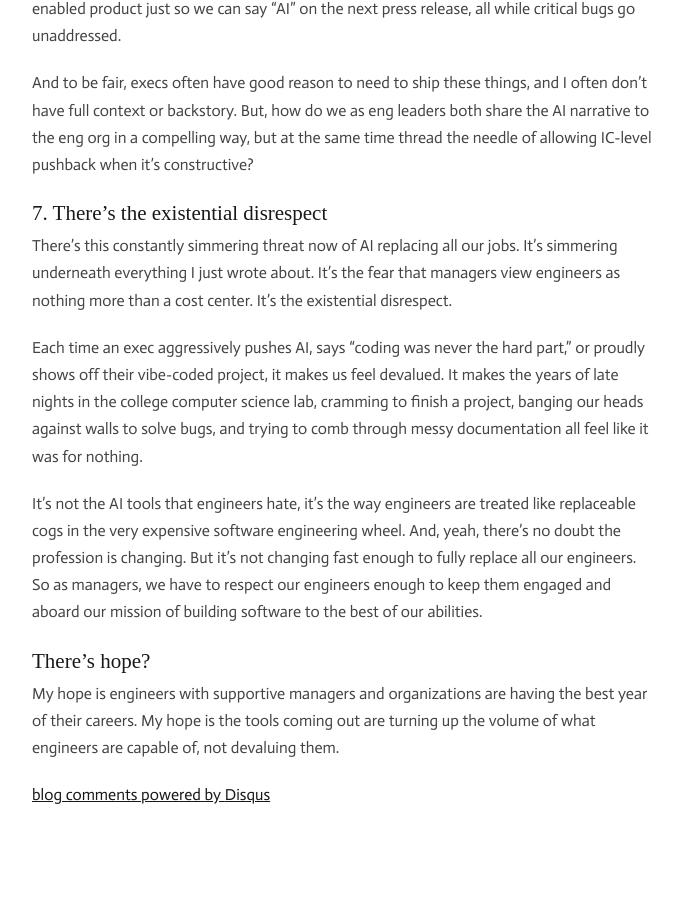
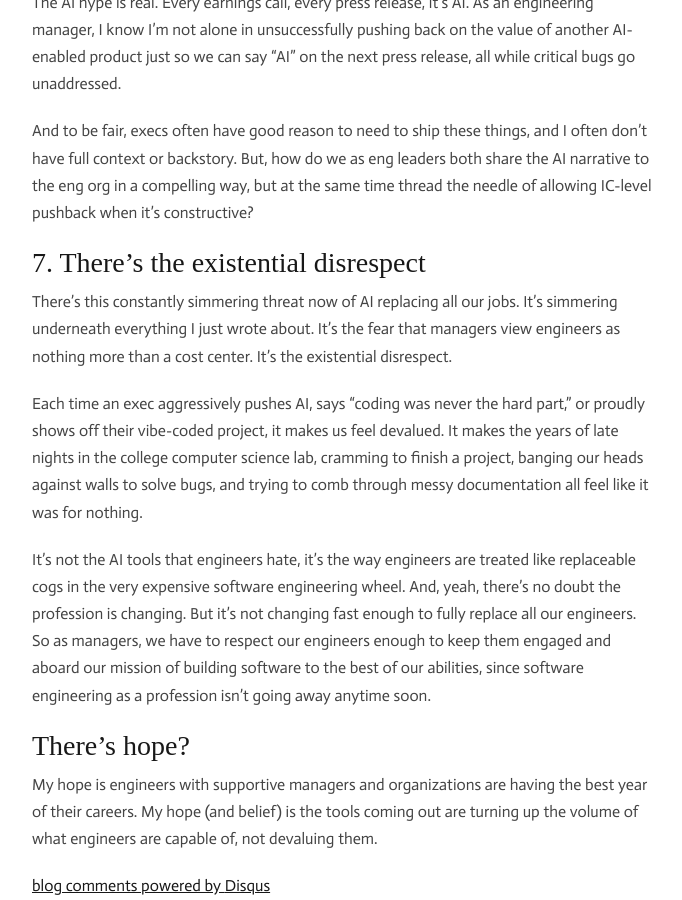
Before and after one commit to phrenchphry11/phrenchphry11.github.com, a Jekyll site: the page built from _posts/2026-08-12-Seven-Reasons-Engineers-Hate-Their-Managers.md, in a window 1280 px wide and 900 px high, scrolled down 2769 px. Shown: the whole window, without its empty margins (138-820 px from the left). Built offline with Jekyll 4.4.1, drawn with Linux system fonts in a browser that asks for light colours; nearby versions of some CDN libraries; some web fonts are replaced; Markdown is read by kramdown in place of the engine named in the settings; comment, search, counter and statistics services are not loaded; before the commit the page ends 3577 px from its top, so only the background shows below that.

Commit message:
Revert headers to h3, tweak closing line of section 7, add trailing newline
Co-Authored-By: Claude Sonnet 5 <noreply@anthropic.com>

```diff
--- a/_posts/2026-08-12-Seven-Reasons-Engineers-Hate-Their-Managers.md
+++ b/_posts/2026-08-12-Seven-Reasons-Engineers-Hate-Their-Managers.md
@@ -5,7 +5,7 @@ comments: true
 excerpt: AI has changed a lot in our day-to-day as EMs and ICs.  Here are seven reasons engineers are losing trust in their managers right now, but also the case for hope.
 ---
 
-#### 1. Information-gathering is becoming more siloed
+### 1. Information-gathering is becoming more siloed
 
 When I first joined Fieldwire, I joined as an engineering manager who had no previous experience contributing to Fieldwire's codebase.  I was a blank slate.  No historical knowledge of product decisions, no context on tech debt that hung around, no sense of tech design plans that were implemented or scrapped.  And for me, the best way to learn more was to ask around.  Sometimes I'd ask people to point me to documentation, RFCs, or old JIRA tickets, but sometimes I'd just ask people to talk me through it directly.  It'd mean we'd have an extra-long 1-1, a nice coffee walk, or an extra team huddle.
 
@@ -16,7 +16,7 @@ But as we've onboarded new engineering leaders at Fieldwire, I've noticed a more
 Sure, we're able to churn out pretty good design docs now, but we're doing it without the messy coalition-building, historical digging, and collaboration that makes these docs even more robust.  And for ICs, that means less opportunity to bring their insights and opinions to org leaders.
 
 
-#### 2. Deadlines are more arbitrary
+### 2. Deadlines are more arbitrary
 
 I'd like to think I'm the type of manager who pushes back when someone sets unrealistic goals for my team.  As an IC, I know the feeling when an exec tells me "coding up an A/B test for this signup flow should only take a week" because he made a few PRs on that part of the codebase a couple years ago. I don't want people on my teams to feel that.
 
@@ -24,13 +24,13 @@ That said, AI has supercharged the setting of arbitrary productivity goals.  I'v
 
 Sure, a vibe-coded prototype can often prove out something tangible, and it can speed up early development decisions, but without consulting the devs who will be involved, it increases the trust gap between engineers and their managers.
 
-#### 3. Metrics are used in ambiguous ways
+### 3. Metrics are used in ambiguous ways
 
 As a self-professed metrics-obsessed engineer, I love to measure all things dev-experience, but I know to take these all with a grain of salt.  I like to keep track of how long PRs stay in review, but I know some PRs take longer than others to review.  I measure the size and rate of change of my bug backlogs, but I know our team has seasons of driving down bugs and also pushing out features quickly.
 
 But suddenly, teams have these new metrics dashboards popping up.  AI made it easy to count lines of code, PR volume, token usage, and AI-generated code accepted.  Some teams are more heavily measuring the things AI inflates. I know I'm not alone in resenting being graded on gameable numbers.
 
-#### 4. AI rewards context switching
+### 4. AI rewards context switching
 
 AI rewards context switching.  By way of example, a top dev on my team currently has 2 RFCs open, a backend PR open, as well as separate iOS and Android PRs in the works.  Claude is great at cruising through these different workstreams, and this dev's commit numbers this month are through the roof.
 
@@ -38,27 +38,27 @@ The problem?  Engineering managers are fundamentally supposed to be GOOD at cont
 
 And I worry this will deepen the problem.  EMs are used to context switching, AI supercharges IC-level context switching.  EMs can easily capitalize on an IC's fragmented attention by jamming in more planning meetings, sprint ceremonies, all while losing sight of the most important thing to protect: an IC's focus.
 
-#### 5. Performance expectations are subtly changing
+### 5. Performance expectations are subtly changing
 
 We've heard a lot about the collapsing of R&D roles in software orgs now.  PMs can vibe code prototypes, and engineers can free up their time to help make product decisions.  It feels like everyone's mental model of a "good" engineer is changing.  Now, a good engineer is someone who can code, but can also be flexible, jump in with product enhancements, be willing to try new ideas, technology, or product areas.
 
 That said, how many EMs and engineering orgs are actually updating their career ladders to reflect that?  How many interview loops are changed to test IC engineers on their product sense?  Folks say "taste" is the differentiator of strong people in engineering organizations, but how often are we making that explicit in our organizational expectations?
 
-#### 6. We're shipping more hype-driven features
+### 6. We're shipping more hype-driven features
 
 The AI hype is real.  Every earnings call, every press release, it's AI.  As an engineering manager, I know I'm not alone in unsuccessfully pushing back on the value of another AI-enabled product just so we can say "AI" on the next press release, all while critical bugs go unaddressed.
 
 And to be fair, execs often have good reason to need to ship these things, and I often don't have full context or backstory.  But, how do we as eng leaders both share the AI narrative to the eng org in a compelling way, but at the same time thread the needle of allowing IC-level pushback when it's constructive?
 
-#### 7. There's the existential disrespect
+### 7. There's the existential disrespect
 
 There's this constantly simmering threat now of AI replacing all our jobs.  It's simmering underneath everything I just wrote about.  It's the fear that managers view engineers as nothing more than a cost center.  It's the existential disrespect.
 
 Each time an exec aggressively pushes AI, says "coding was never the hard part," or proudly shows off their vibe-coded project, it makes us feel devalued.  It makes the years of late nights in the college computer science lab, cramming to finish a project, banging our heads against walls to solve bugs, and trying to comb through messy documentation all feel like it was for nothing.
 
-It's not the AI tools that engineers hate, it's the way engineers are treated like replaceable cogs in the very expensive software engineering wheel.  And, yeah, there's no doubt the profession is changing.  But it's not changing fast enough to fully replace all our engineers.  So as managers, we have to respect our engineers enough to keep them engaged and aboard our mission of building software to the best of our abilities.
+It's not the AI tools that engineers hate, it's the way engineers are treated like replaceable cogs in the very expensive software engineering wheel.  And, yeah, there's no doubt the profession is changing.  But it's not changing fast enough to fully replace all our engineers.  So as managers, we have to respect our engineers enough to keep them engaged and aboard our mission of building software to the best of our abilities, since software engineering as a profession isn't going away anytime soon.
 
 
-#### There's hope?
+### There's hope?
 
-My hope is engineers with supportive managers and organizations are having the best year of their careers.  My hope is the tools coming out are turning up the volume of what engineers are capable of, not devaluing them.
+My hope is engineers with supportive managers and organizations are having the best year of their careers.  My hope (and belief) is the tools coming out are turning up the volume of what engineers are capable of, not devaluing them.
```
